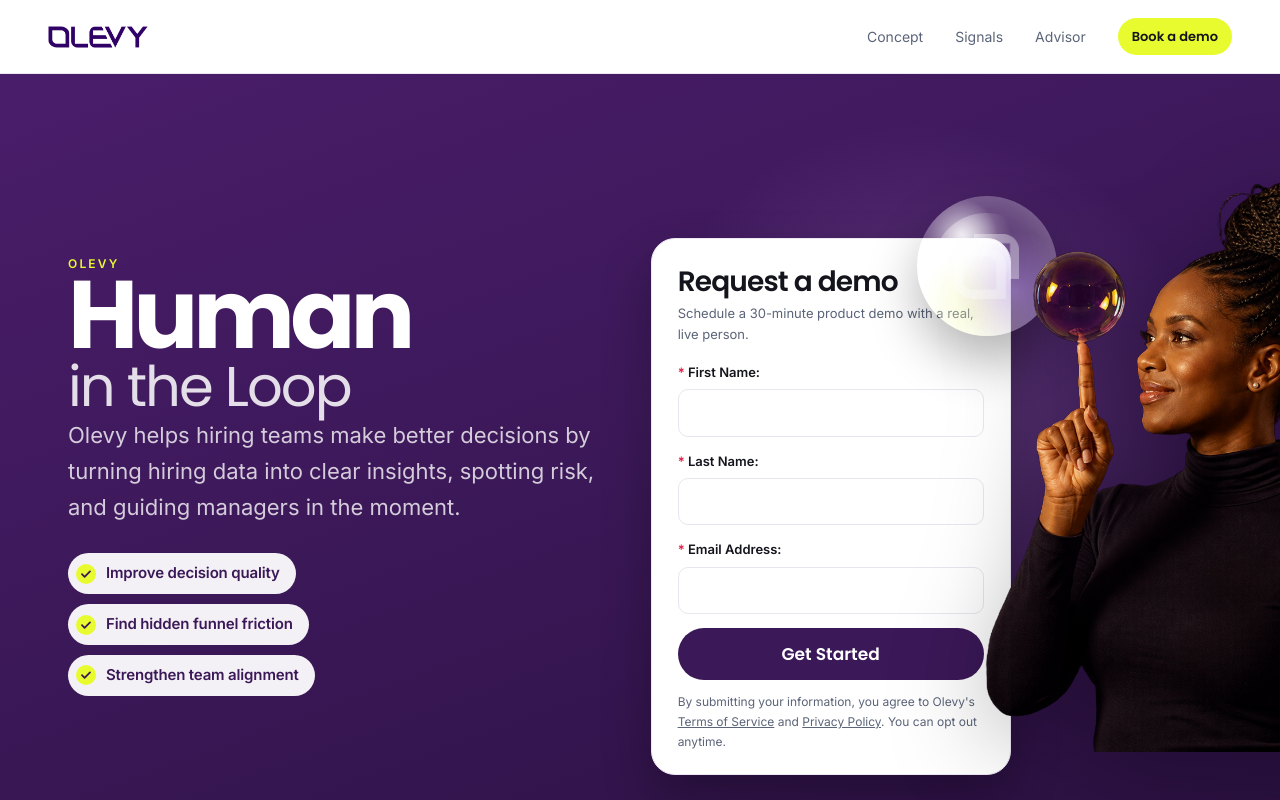
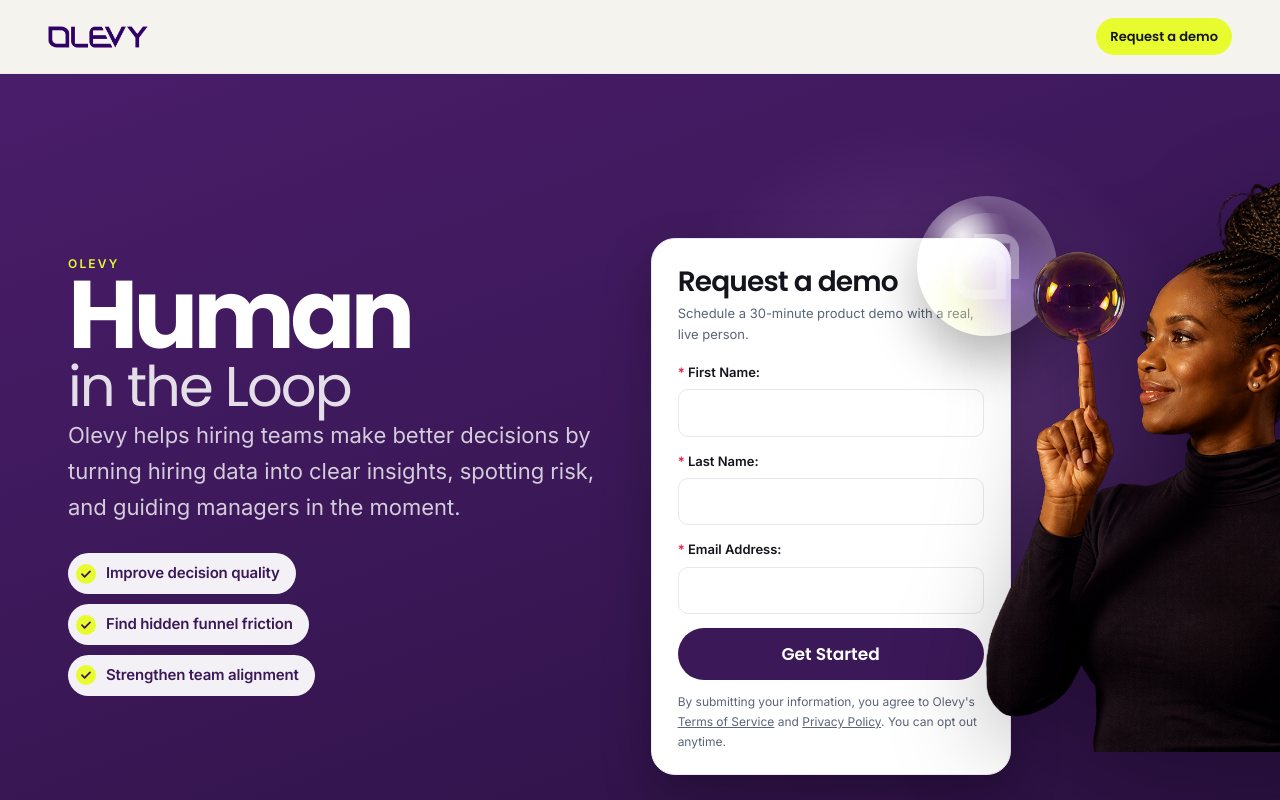
Before and after one commit to smance00/Test---smance00, a Next.js app: page / in a window 1280 px wide. Shown: the top 800 px of the page. Built offline with nearby package versions, Linux system fonts and the light colour scheme.

Commit message:
Use an off-white page and a single Request a demo nav button.
Drop the Concept, Signals, and Advisor tabs so the bar is just the mark and the demo request.

Co-authored-by: Sakyra M <smance00@users.noreply.github.com>

```diff
--- a/app/loop.css
+++ b/app/loop.css
@@ -1,6 +1,6 @@
 html:has(.olv),
 html:has(.olv) body {
-  background: #ffffff;
+  background: #f6f3ee;
   color: #14141c;
 }
 
@@ -12,10 +12,11 @@ html:has(.olv) body {
   --ink: #14141c;
   --muted: #5b6478;
   --line: #ece8f2;
+  --paper: #f6f3ee;
   --gutter: clamp(20px, 4vw, 48px);
   --maxw: 1120px;
   min-height: 100dvh;
-  background: #fff;
+  background: var(--paper);
   color: var(--ink);
   font-family: "Inter", system-ui, sans-serif;
   font-size: 17px;
@@ -67,7 +68,7 @@ html:has(.olv) body {
   justify-content: space-between;
   gap: 20px;
   padding: 18px var(--gutter);
-  background: rgba(255, 255, 255, 0.9);
+  background: color-mix(in srgb, var(--paper) 90%, transparent);
   backdrop-filter: blur(16px);
   border-bottom: 1px solid var(--line);
 }
--- a/components/LoopChrome.tsx
+++ b/components/LoopChrome.tsx
@@ -8,11 +8,8 @@ export function LoopChrome() {
         <BrandMark height={22} variant="light" />
       </Link>
       <nav>
-        <Link href="/concept">Concept</Link>
-        <Link href="/signals">Signals</Link>
-        <Link href="/#levy">Advisor</Link>
-        <Link className="olv-nav-cta" href="/demo">
-          Book a demo
+        <Link className="olv-nav-cta" href="/#hero-request-demo">
+          Request a demo
         </Link>
       </nav>
     </header>
--- a/components/LoopFooter.tsx
+++ b/components/LoopFooter.tsx
@@ -5,10 +5,7 @@ export function LoopFooter() {
     <footer className="olv-foot">
       <p>Olevy — Human in the Loop.</p>
       <nav>
-        <Link href="/concept">Concept</Link>
-        <Link href="/signals">Signals</Link>
-        <Link href="/#levy">Advisor</Link>
-        <Link href="/demo">Demo</Link>
+        <Link href="/#hero-request-demo">Request a demo</Link>
         <Link href="/blog">Notes</Link>
         <a href="mailto:info@joinolevy.com">info@joinolevy.com</a>
       </nav>
```
